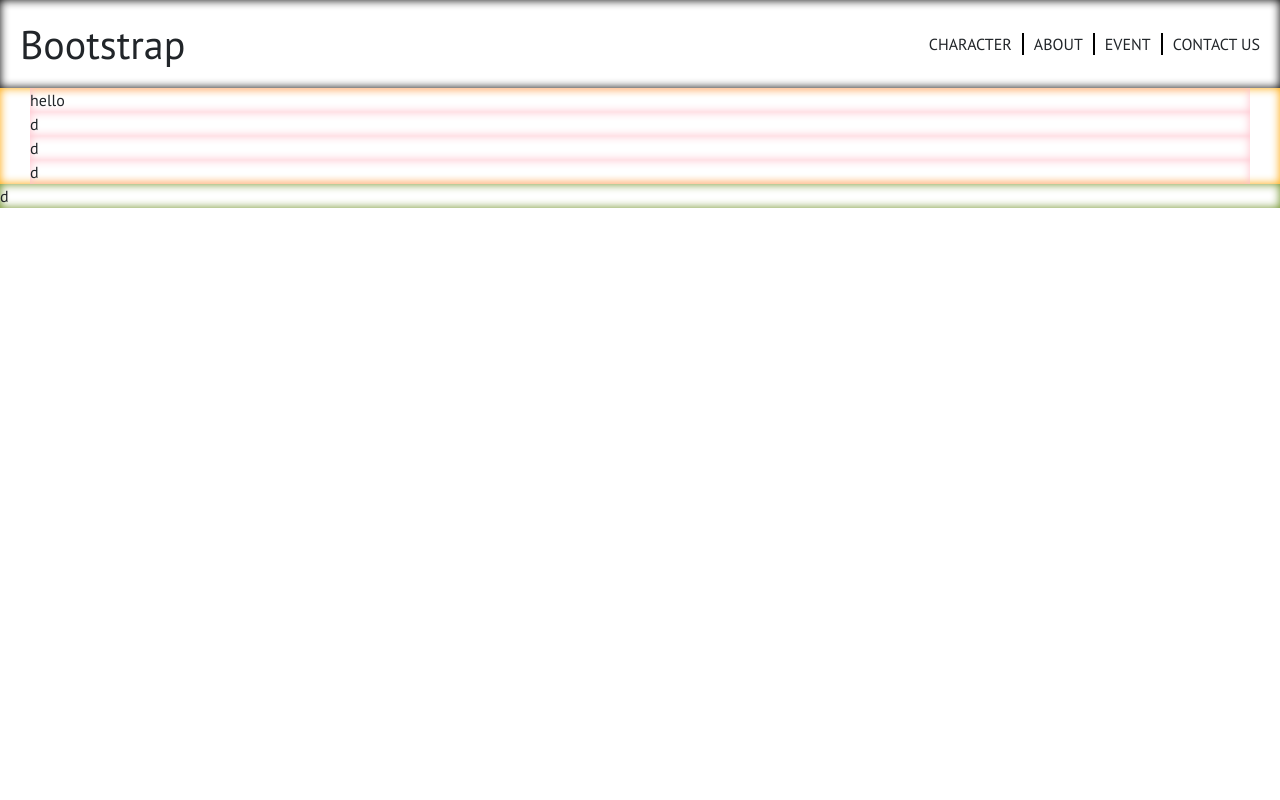
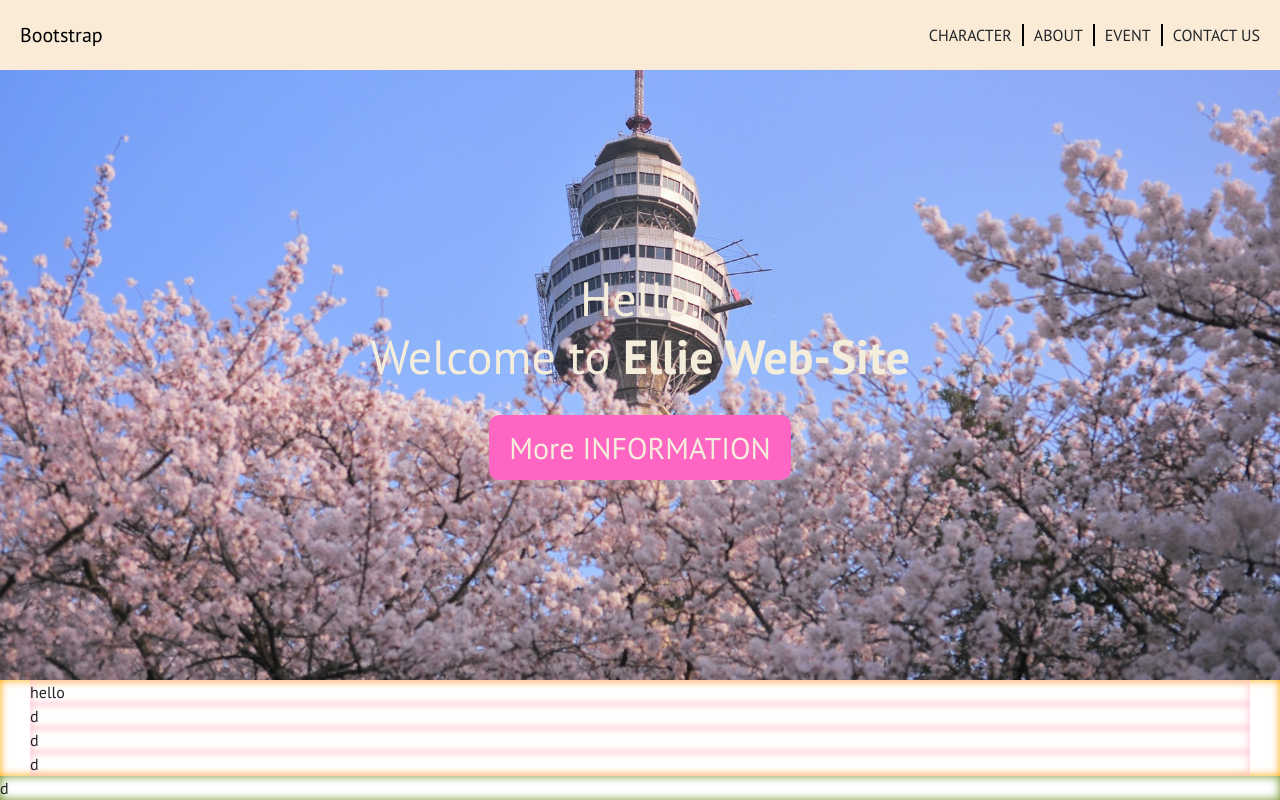
Before and after one commit to yejilee0714/Bootstrap, a plain HTML site: page index.html in a window 1280 px wide. Drawn offline with nearby package versions, Linux system fonts and the light colour scheme.

Commit message:
header class 수정 및 꾸미기

```diff
--- a/css/style.css
+++ b/css/style.css
@@ -2,6 +2,13 @@
 h1, h2, h3, h4, h5, h6, p, ul, li, strong, span, button, a{
     margin: initial;
     padding: initial;
+}
+
+a, button{
+    color: black;
+    border: none;
+    text-decoration: none;
+    background: none;
 }
 
 ul, li{
@@ -35,33 +42,56 @@ footer{
 }
 
 /* 레이아웃 */
-.title-header{
+.menu-section{
     display: flex;
     justify-content: space-between;
     align-items: center;
     padding: 20px;
+    background-color: antiquewhite;
 }
 
-.title-name{
+.web-name{
     flex-basis: 20%;
     flex-shrink: 0;
+    font-size: 20px;
 }
 
-.title-menu-list{
+.web-menu-list{
     display: flex;
 }
 
-.title-menu-list li:not(:last-of-type)::after{
+.web-menu-list li:not(:last-of-type)::after{
     content: '';
     margin: 0 10px;
     border: 1px solid black;
+}
+
+.thumbnail{
+    padding: 200px 0px;
+    background: url('../image/south-korea-morning.jpg') no-repeat 0 0 / cover;
+    background-position: bottom;
+    text-align: center;
+    color: #f5eddc;
+    font-weight: 700;
+}
+
+.title{
+    margin-bottom: 30px;
+    font-size: 48px;
+}
+
+.more{
+    color: inherit;
+    background: hsl(323, 100%, 70%);
+    padding: 10px 20px;
+    border-radius: 10px;
+    font-size: 30px;
 }
 
 main{
     padding: 0 30px;
 }
 
-
 @media(max-width: 390px){
     main{
         padding: 0;
--- a/index.html
+++ b/index.html
@@ -15,15 +15,21 @@
 
 <body>
     <header class="title-header">
-        <h1 class="title-name">Bootstrap</h1>
-        <nav class="title-menu">
-            <ul class="title-menu-list">
+        <div class="menu-section">
+        <a href="#" class="web-name">Bootstrap</a>
+        <nav class="web-menu">
+            <ul class="web-menu-list">
                 <li>CHARACTER</li>
                 <li>ABOUT</li>
                 <li>EVENT</li>
                 <li>CONTACT US</li>
             </ul>
         </nav>
+        </div>
+        <div class="thumbnail">
+            <h1 class="title">Hello. <br> Welcome to <strong>Ellie Web-Site</strong></h1>
+            <button type="button" class="more">More INFORMATION</button>
+        </div>
     </header>
     <main>
         <section>
```
Also changed, not shown: image/south-korea-morning.jpg (added), image/south-korea-night.jpg (added), 1 other file.
